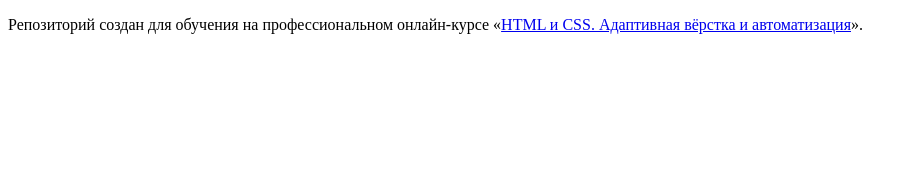
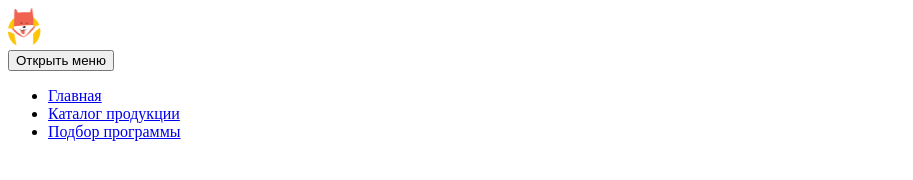
Before and after one commit to leetaeyang30/1397249-cat-energy, a plain HTML site: page source/index.html in a window 1280 px wide. Shown: the whole page, without its empty margins (0-913 px from the left). Drawn offline with Linux system fonts and the light colour scheme.

Commit message:
Add index header

```diff
--- a/source/index.html
+++ b/source/index.html
@@ -1,12 +1,28 @@
 <!DOCTYPE html>
-<html lang="ru">
+<html class="page" lang="ru">
   <head>
     <meta charset="utf-8">
-    <title>HTML Academy: {{projectTitle}}</title>
+    <title>HTML Academy: Cat Energy</title>
   </head>
-  <body>
-
-    <p>Репозиторий создан для обучения на профессиональном онлайн‑курсе «<a href="https://htmlacademy.ru/intensive/adaptive">HTML и CSS. Адаптивная вёрстка и автоматизация</a>».</p>
-
+  <body class="page-body">
+    <header class="page-header">
+      <a class="page-header__logo">
+        <img class="page-header_logo-image" src="img/small-logo.png" alt="Бело-рыжий кот на желтом фоне." width="33" height="38">
+      </a>
+      <nav class="main-nav">
+        <button class="main-nav__toggle"><span class="visually-hidden">Открыть меню</span></button>
+        <ul class="main-nav__list">
+          <li class="main-nav__item">
+            <a href="!#" class="main-nav__link main-nav__link--current">Главная</a>
+          </li>
+          <li class="main-nav__item">
+            <a href="!#" class="main-nav__link">Каталог продукции</a>
+          </li>
+          <li class="main-nav__item">
+            <a href="!#" class="main-nav__link">Подбор программы</a>
+          </li>
+        </ul>
+      </nav>
+    </header>
   </body>
 </html>
```
Also changed, not shown: source/img/small-logo.png (added).
